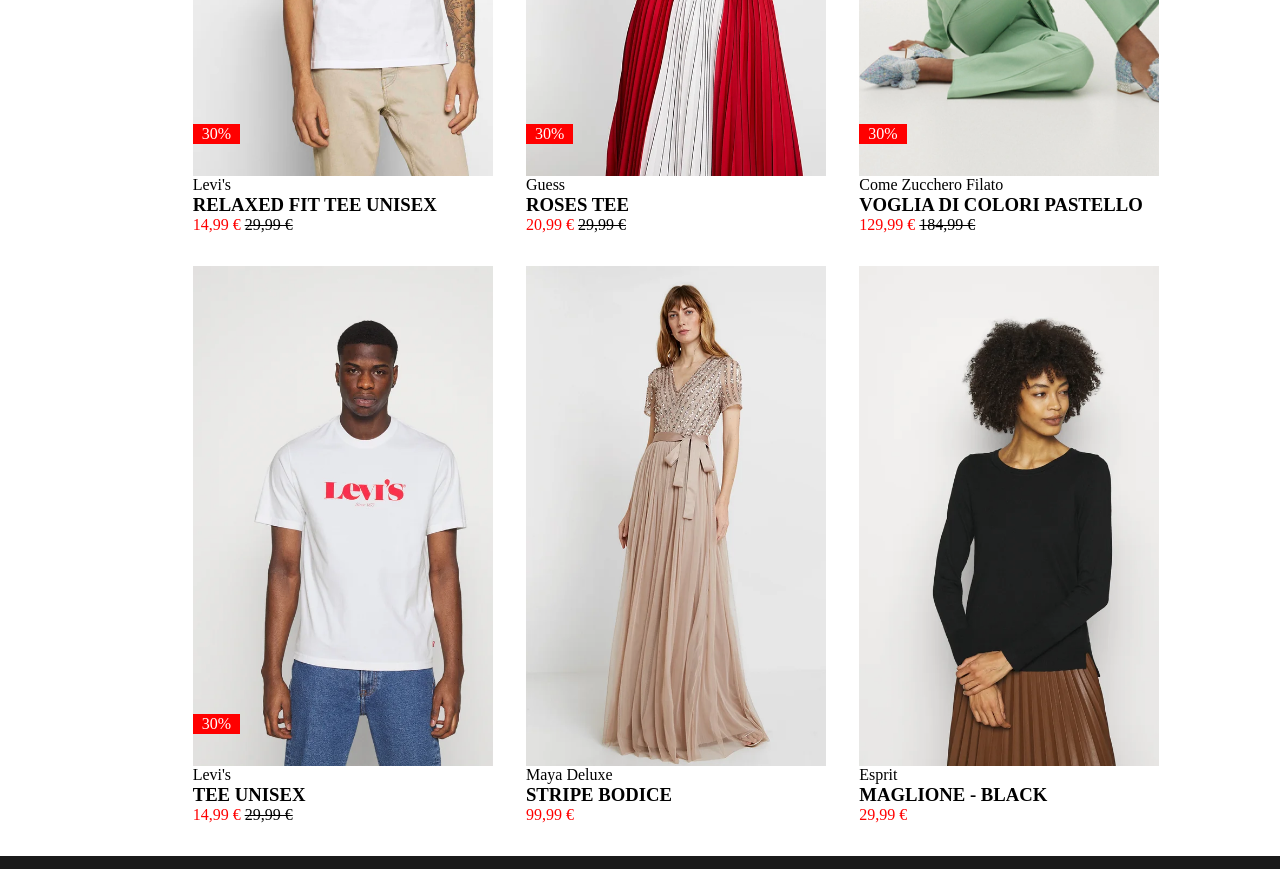
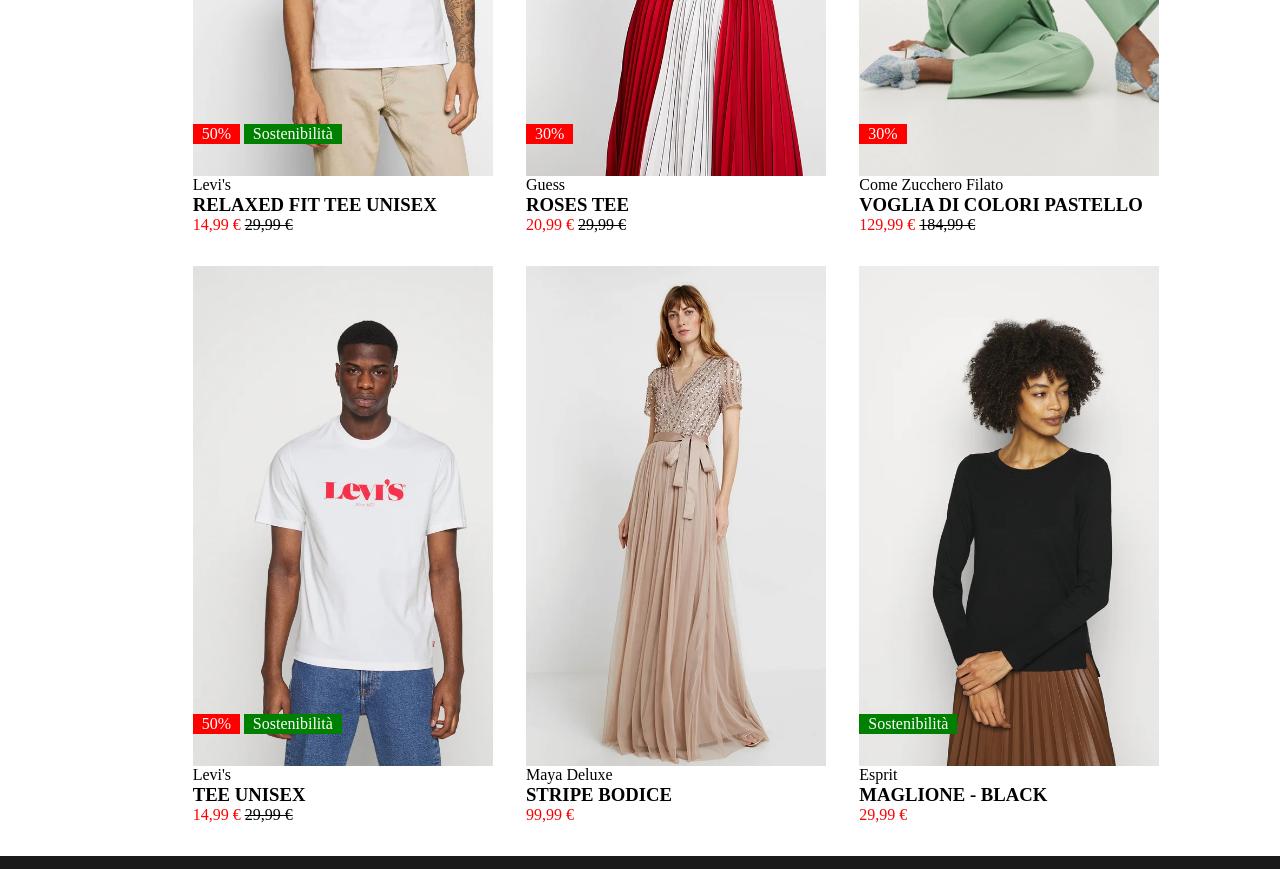
Before and after one commit to AlessioAbbati/html-css-boolando, a plain HTML site: page index.html in a window 1280 px wide. Shown: the part 420-1289 px from the top of the page. Drawn offline with Linux system fonts and the light colour scheme.

Commit message:
sustainability

```diff
--- a/assets/style.css
+++ b/assets/style.css
@@ -114,6 +114,18 @@ s {
     padding-inline: 0.5rem;
     color: white;
 }
+.sus {
+    border: 1px solid green;
+    background-color: green;
+    position: absolute;
+    color: white;
+    padding-inline: 0.5rem;
+    left: 3.2rem;
+    bottom: 2rem;
+}
+.sus.sus2 {
+    left: 0;
+}
 
 /*footer*/
 
--- a/index.html
+++ b/index.html
@@ -33,7 +33,8 @@
         <section class="row">
             <div class="container">
                 <div class="img shop1">
-                    <div class="sale">30%</div>
+                    <div class="sale">50%</div>
+                    <div class="sus">Sostenibilità</div>
                 </div>
                 <div class="info">
                     <p>Levi's</p>
@@ -69,7 +70,8 @@
         <section class="row">
             <div class="container">
                 <div class="img shop4">
-                    <div class="sale">30%</div>
+                    <div class="sale">50%</div>
+                    <div class="sus">Sostenibilità</div>
                 </div>
                 <div class="info">
                     <p>Levi's</p>
@@ -87,7 +89,9 @@
                 </div>
             </div>
             <div class="container">
-                <div class="img shop6"></div>
+                <div class="img shop6">
+                    <div class="sus sus2">Sostenibilità</div>
+                </div>
                 <div class="info">
                     <p>Esprit</p>
                     <h3>MAGLIONE - BLACK</h3>
```
